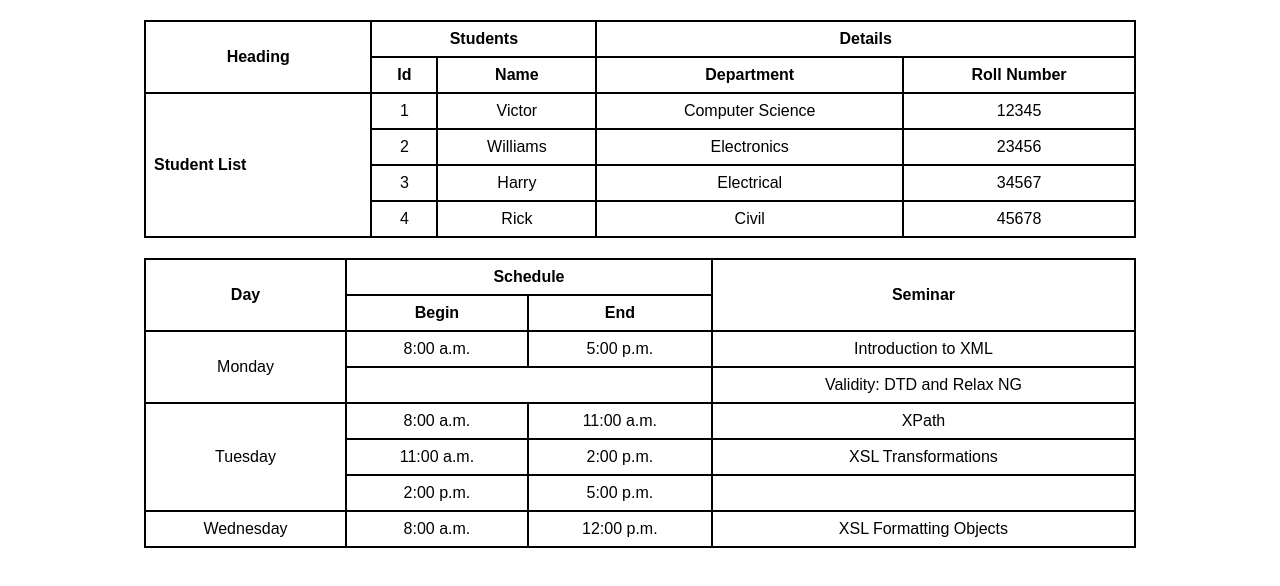
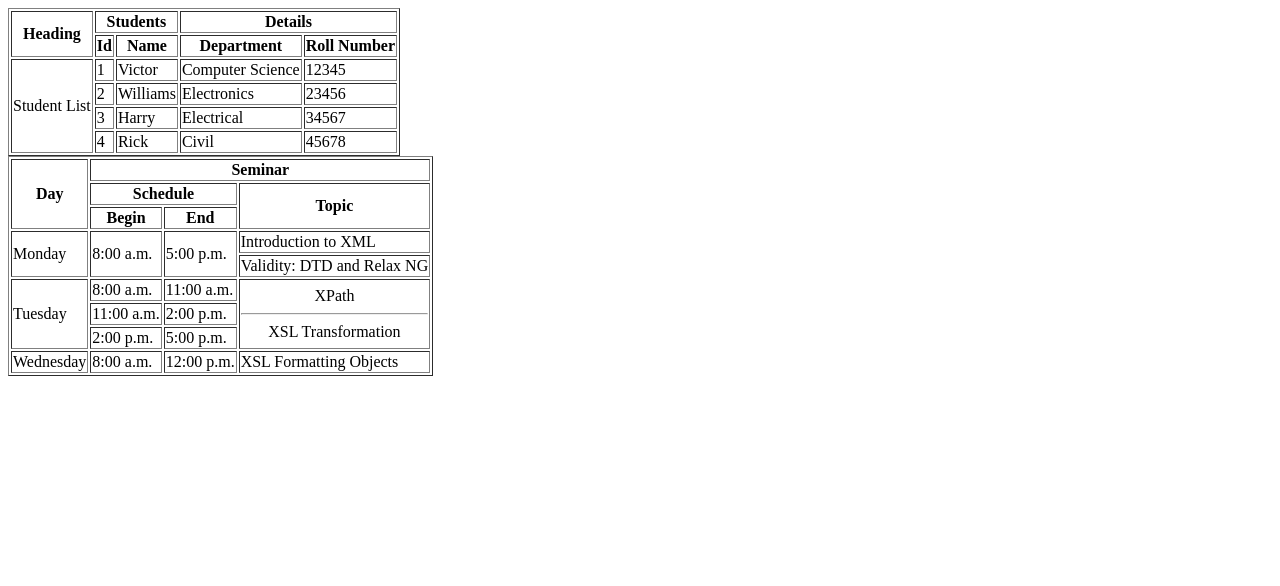
Before and after one commit to ighamza1/Web-System-Technology, a plain HTML site: page index.html in a window 1280 px wide. Drawn offline with Linux system fonts and the light colour scheme.

Commit message:
Formatting changes

```diff
--- a/index.html
+++ b/index.html
@@ -3,32 +3,12 @@
 <head>
     <meta charset="UTF-8">
     <meta name="viewport" content="width=device-width, initial-scale=1.0">
-    <title>Student List & Seminar Schedule</title>
-    <style>
-        body {
-            font-family: Arial, sans-serif;
-            margin: 20px;
-        }
-        table {
-            width: 80%;
-            border-collapse: collapse;
-            margin: 20px auto;
-        }
-        th, td {
-            border: 2px solid black; /* Keeping the original bold border */
-            padding: 8px;
-            text-align: center;
-        }
-        .left {
-            text-align: left;
-            font-weight: bold;
-        }
-    </style>
+    <title>Student List Table</title>
+
 </head>
 <body>
 
-    <!-- Student List Table -->
-    <table>
+    <table border="1">
         <tr>
             <th rowspan="2">Heading</th>
             <th colspan="2">Students</th>
@@ -41,7 +21,7 @@
             <th>Roll Number</th>
         </tr>
         <tr>
-            <td rowspan="4" class="left">Student List</td>
+            <td rowspan="4">Student List</td>
             <td>1</td>
             <td>Victor</td>
             <td>Computer Science</td>
@@ -67,12 +47,20 @@
         </tr>
     </table>
 
-    <!-- Seminar Schedule Table -->
-    <table>
+
+
+
+
+
+
+    <table border="1">
         <tr>
-            <th rowspan="2">Day</th>
+            <th rowspan="3">Day</th>
+            <th colspan="3">Seminar</th>
+        </tr>
+        <tr>
             <th colspan="2">Schedule</th>
-            <th rowspan="2">Seminar</th>
+            <th rowspan="2">Topic</th>
         </tr>
         <tr>
             <th>Begin</th>
@@ -80,37 +68,37 @@
         </tr>
         <tr>
             <td rowspan="2">Monday</td>
-            <td>8:00 a.m.</td>
-            <td>5:00 p.m.</td>
+            <td rowspan="2">8:00 a.m.</td>
+            <td rowspan="2">5:00 p.m.</td>
             <td>Introduction to XML</td>
         </tr>
         <tr>
-            <td colspan="2"></td>
             <td>Validity: DTD and Relax NG</td>
         </tr>
         <tr>
-            <td rowspan="3">Tuesday</td>
+            <td rowspan="3">Tuesday</td> <!-- Tuesday spans 3 rows -->
             <td>8:00 a.m.</td>
             <td>11:00 a.m.</td>
-            <td>XPath</td>
+            <td rowspan="3" align="center">XPath<hr>XSL Transformation</td>
         </tr>
         <tr>
             <td>11:00 a.m.</td>
             <td>2:00 p.m.</td>
-            <td>XSL Transformations</td>
+
         </tr>
         <tr>
             <td>2:00 p.m.</td>
             <td>5:00 p.m.</td>
-            <td></td>
+
         </tr>
         <tr>
-            <td>Wednesday</td>
+            <td>Wednesday</td> <!-- Only one row for Wednesday -->
             <td>8:00 a.m.</td>
             <td>12:00 p.m.</td>
             <td>XSL Formatting Objects</td>
         </tr>
     </table>
 
+
 </body>
 </html>
```
